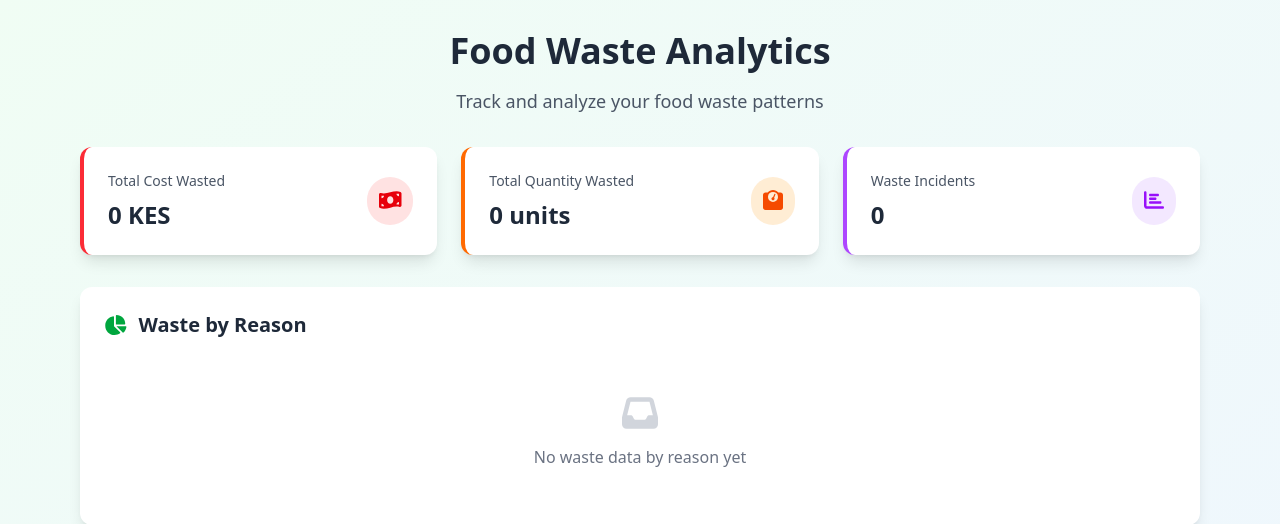
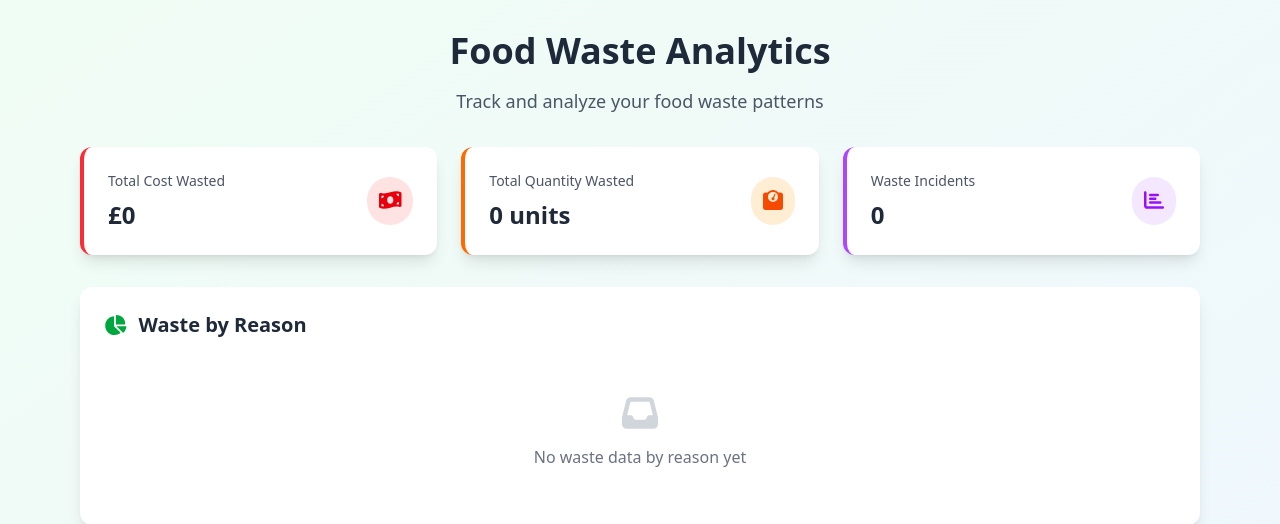
Before and after one commit to hemarastylepeke/bleedingedge, a Django app: page /analytics/food_waste/ in a window 1280 px wide. Shown: the part 74-598 px from the top of the page. Run offline with Django 5.2, Linux system fonts and the light colour scheme; the visitor is signed in with stand-in values (Sample User, id 1); data that the repository does not hold is empty; style sheets or scripts are compiled from the project's sources; some libraries are stand-ins or nearby versions.

Commit message:
currency change in the foodwaste analytics page

```diff
--- a/templates/core/budget_list.html
+++ b/templates/core/budget_list.html
@@ -51,7 +51,7 @@
                     </div>
                     <div class="ml-4">
                         <p class="text-sm font-medium text-gray-600">Total Allocated</p>
-                        <p class="text-2xl font-bold text-gray-900">{{ total_amount_allocated }} {{ budgets.0.currency|default:"USD" }}</p>
+                        <p class="text-2xl font-bold text-gray-900">{{ total_amount_allocated }} {{ budgets.0.currency|default:"GBP" }}</p>
                     </div>
                 </div>
             </div>
@@ -65,7 +65,7 @@
                     </div>
                     <div class="ml-4">
                         <p class="text-sm font-medium text-gray-600">Total Spent</p>
-                        <p class="text-2xl font-bold text-gray-900">{{ total_amount_spent }} {{ budgets.0.currency|default:"USD" }}</p>
+                        <p class="text-2xl font-bold text-gray-900">{{ total_amount_spent }} {{ budgets.0.currency|default:"GBP" }}</p>
                     </div>
                 </div>
             </div>
--- a/templates/core/food_waste_analytics.html
+++ b/templates/core/food_waste_analytics.html
@@ -15,7 +15,7 @@
                 <div class="flex items-center justify-between">
                     <div>
                         <p class="text-sm font-medium text-gray-600">Total Cost Wasted</p>
-                        <p class="text-2xl font-bold text-gray-800 mt-2">{{ total_wasted_cost }} KES</p>
+                        <p class="text-2xl font-bold text-gray-800 mt-2">£{{ total_wasted_cost }}</p>
                     </div>
                     <div class="bg-red-100 p-3 rounded-full">
                         <i class="fas fa-money-bill-wave text-red-600 text-xl"></i>
@@ -119,7 +119,7 @@
                                 {{ record.quantity_wasted }} {{ record.unit }}
                             </td>
                             <td class="py-3 px-4">
-                                <span class="font-semibold text-red-600">{{ record.cost }} KES</span>
+                                <span class="font-semibold text-red-600">£{{ record.cost }}</span>
                             </td>
                             <td class="py-3 px-4 text-sm text-gray-500">
                                 {{ record.waste_date }}
```
